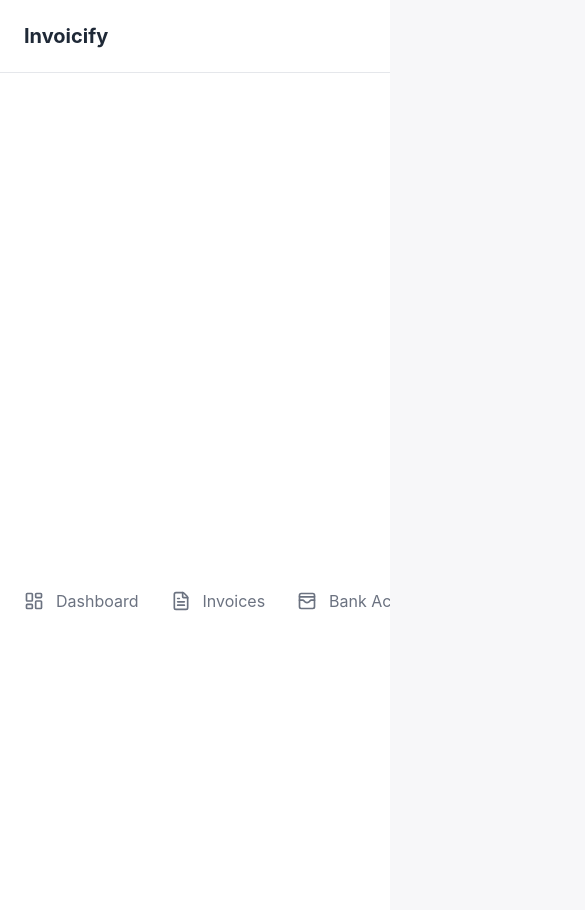
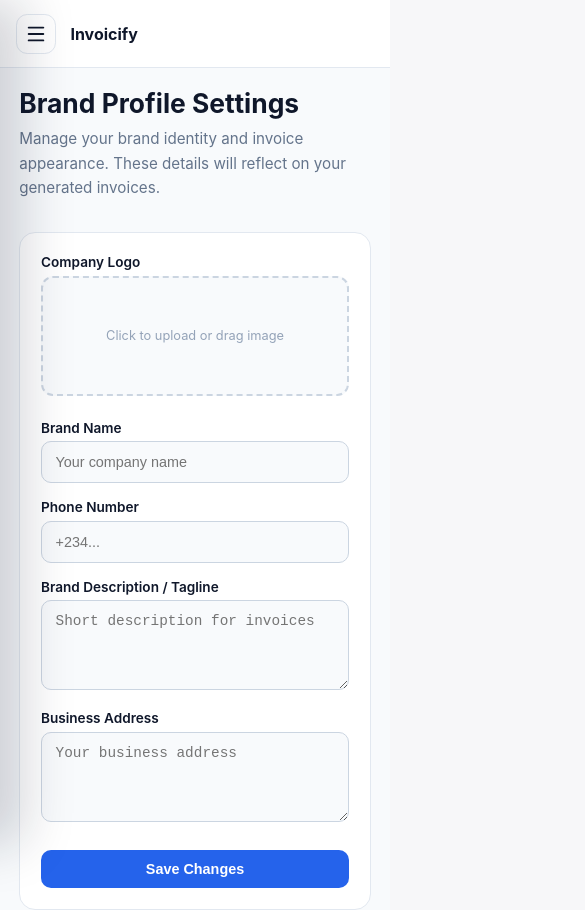
Before and after one commit to Gizzhy/invoicify, a Next.js app: page /profile in a window 390 px wide. Shown: the top 910 px of the page, 585 px wide, since content can reach past the window. Built offline with nearby package versions, Linux system fonts and the light colour scheme; no server answers; the database is empty; sample sign-in values are in the browser's storage.

Commit message:
mobile responsiveness

```diff
--- a/app/bank-accounts/bank.module.scss
+++ b/app/bank-accounts/bank.module.scss
@@ -1,5 +1,5 @@
 .page {
-  padding: 0 2.5rem;
+  padding: 5rem 2.5rem;
   min-height: 100vh;
   background: #f8fafc;
   box-sizing: border-box !important;
--- a/app/globals.scss
+++ b/app/globals.scss
@@ -18,67 +18,3 @@ a {
   color: inherit;
   text-decoration: none;
 }
-
-button, input, select, textarea {
-  font: inherit;
-}
-
-.container {
-  width: min(1100px, 100% - 24px);
-  margin: 0 auto;
-  // padding: 1rem 0;
-}
-
-.card {
-  background: $card;
-  border: 1px solid #e3e8ef;
-  border-radius: 14px;
-  box-shadow: 0 7px 25px rgba(15, 23, 42, 0.05);
-  padding: 1rem;
-}
-
-.label {
-  display: block;
-  margin-bottom: 0.25rem;
-  font-weight: 700;
-  font-size: 0.9rem;
-}
-
-.input,
-.select,
-.textarea {
-  width: 100%;
-  padding: 0.66rem 0.8rem;
-  border: 1px solid #cbd5e1;
-  border-radius: 8px;
-  margin-bottom: 0.8rem;
-}
-
-.button {
-  background: $primary;
-  color: white;
-  border: none;
-  border-radius: 10px;
-  padding: 0.73rem 1.2rem;
-  cursor: pointer;
-  font-weight: 700;
-}
-
-.button.danger {
-  background: #c43434;
-}
-
-.error {
-  color: #c43434;
-  font-size: 0.85rem;
-  margin-bottom: 0.7rem;
-}
-
-.grid {
-  display: grid;
-  gap: 1rem;
-}
-
-@media (min-width: 768px) {
-  .grid-2 { grid-template-columns: repeat(2, minmax(0, 1fr)); }
-}
--- a/app/invoices/create/create.module.scss
+++ b/app/invoices/create/create.module.scss
@@ -1,6 +1,6 @@
 .page {
   min-height: 100vh;
-  padding: 2rem;
+  padding: 1.5rem;
   background: #f8fafc;
 }
 
@@ -139,14 +139,13 @@
 }
 
 .itemsTable {
-  overflow-x: auto;
+  width: 100%;
 }
 
 .tableHead,
 .itemRow {
-  min-width: 760px;
   display: grid;
-  grid-template-columns: 1.8fr 0.45fr 0.75fr 0.85fr 3rem;
+  grid-template-columns: minmax(0, 1.8fr) 0.45fr 0.75fr 0.85fr 3rem;
   gap: 0.8rem;
   align-items: center;
 }
@@ -166,6 +165,7 @@
 
   input {
     width: 100%;
+    min-width: 0;
     height: 3rem;
     border-radius: 0.7rem;
     border: 1px solid #cbd5e1;
@@ -182,113 +182,22 @@
     }
   }
 }
-
-.rowTotal {
-  min-height: 3rem;
-  border-radius: 0.7rem;
-  background: #f1f5f9;
-  display: flex;
-  align-items: center;
-  padding: 0 0.85rem;
-  color: #0f172a;
-  font-size: 0.92rem;
-  font-weight: 800;
-}
-
-.deleteButton {
-  width: 3rem;
-  height: 3rem;
-  display: grid;
-  place-items: center;
-  border: 0;
-  border-radius: 0.7rem;
-  background: #fef2f2;
-  color: #dc2626;
-  cursor: pointer;
-
-  &:disabled {
-    opacity: 0.35;
-    cursor: not-allowed;
-  }
-}
-
-.summary {
-  margin-top: 1.4rem;
-  margin-left: auto;
-  max-width: 22rem;
-  padding: 1rem;
-  border-radius: 0.85rem;
-  background: #f8fafc;
-  border: 1px solid #e2e8f0;
-  display: flex;
-  justify-content: space-between;
-  gap: 1rem;
-
-  span {
-    color: #64748b;
-    font-size: 0.95rem;
-    font-weight: 800;
-  }
-
-  strong {
-    color: #0f172a;
-    font-size: 1.05rem;
-  }
-}
-
-.error {
-  padding: 0.9rem 1rem;
-  border-radius: 0.75rem;
-  background: #fef2f2;
-  color: #b91c1c;
-  font-size: 0.9rem;
-  font-weight: 800;
-}
-
-.actions {
-  display: flex;
-  justify-content: flex-end;
-  gap: 1rem;
-}
-
-.secondaryButton,
-.primaryButton {
-  height: 3.25rem;
-  border-radius: 0.75rem;
-  padding: 0 1.2rem;
-  font-size: 0.92rem;
-  font-weight: 900;
-  cursor: pointer;
-}
-
-.secondaryButton {
-  border: 1px solid #cbd5e1;
-  background: #ffffff;
-  color: #64748b;
-}
-
-.primaryButton {
-  border: 0;
-  background: #1d8cf8;
-  color: #ffffff;
-  display: inline-flex;
-  align-items: center;
-  gap: 0.55rem;
-  box-shadow: 0 1rem 1.7rem rgba(29, 140, 248, 0.2);
-
-  &:disabled {
-    opacity: 0.7;
-    cursor: not-allowed;
-  }
-}
+.rowTotal { min-height: 3rem; border-radius: 0.7rem; background: #f1f5f9; display: flex; align-items: center; padding: 0 0.85rem; color: #0f172a; font-size: 0.92rem; font-weight: 800; }
+.deleteButton { width: 3rem; height: 3rem; display: grid; place-items: center; border: 0; border-radius: 0.7rem; background: #fef2f2; color: #dc2626; cursor: pointer; &:disabled { opacity: 0.35; cursor: not-allowed; } }
+.summary { margin-top: 1.4rem; margin-left: auto; max-width: 22rem; padding: 1rem; border-radius: 0.85rem; background: #f8fafc; border: 1px solid #e2e8f0; display: flex; justify-content: space-between; gap: 1rem; span { color: #64748b; font-size: 0.95rem; font-weight: 800; } strong { color: #0f172a; font-size: 1.05rem; } }
+.error { padding: 0.9rem 1rem; border-radius: 0.75rem; background: #fef2f2; color: #b91c1c; font-size: 0.9rem; font-weight: 800; }
+.actions { display: flex; justify-content: flex-end; gap: 1rem; }
+.secondaryButton, .primaryButton { height: 3.25rem; border-radius: 0.75rem; padding: 0 1.2rem; font-size: 0.92rem; font-weight: 900; cursor: pointer; }
+.secondaryButton { border: 1px solid #cbd5e1; background: #ffffff; color: #64748b; }
+.primaryButton { border: 0; background: #1d8cf8; color: #ffffff; display: inline-flex; align-items: center; gap: 0.55rem; box-shadow: 0 1rem 1.7rem rgba(29, 140, 248, 0.2); &:disabled { opacity: 0.7; cursor: not-allowed; } }
 
 @media (max-width: 760px) {
   .page {
-    padding: 1.25rem;
+    padding: 1rem;
   }
 
   .card {
-    padding: 1.2rem;
+    padding: 1rem;
   }
 
   .cardHeader {
@@ -300,8 +209,48 @@
     grid-template-columns: 1fr;
   }
 
+  .tableHead {
+    display: none;
+  }
+
+  .itemRow {
+    grid-template-columns: 1fr;
+    gap: 0.75rem;
+    padding: 1rem;
+    margin-bottom: 1rem;
+    border: 1px solid #e2e8f0;
+    border-radius: 0.85rem;
+    background: #ffffff;
+  }
+
+  .itemRow input {
+    height: 3.1rem;
+  }
+
+  .itemRow input:nth-child(1)::before {
+    content: "Item";
+  }
+
+  .rowTotal {
+    width: 100%;
+    justify-content: space-between;
+
+    &::before {
+      content: "Total";
+      color: #64748b;
+      font-weight: 800;
+      margin-right: 1rem;
+    }
+  }
+
+  .deleteButton {
+    width: 100%;
+    height: 3rem;
+  }
+
   .summary {
     max-width: 100%;
+    margin-left: 0;
   }
 
   .actions {
--- a/app/invoices/page.module.scss
+++ b/app/invoices/page.module.scss
@@ -1,7 +1,7 @@
 .container {
   max-width: 1200px;
   margin: 0 auto;
-  padding: 0 1rem;
+  padding: 3rem 1rem;
 }
 
 .header {
--- a/components/AppLayout.jsx
+++ b/components/AppLayout.jsx
@@ -2,12 +2,15 @@
 
 import { useAuth } from "../context/AuthContext";
 import { useRouter } from "next/navigation";
-import { useEffect } from "react";
+import { useEffect, useState } from "react";
+import { Menu } from "lucide-react";
 import AppSidebar from "./AppSidebar";
+import styles from "./AppLayout.module.scss";
 
 export default function AppLayout({ children }) {
   const { user, loading } = useAuth();
   const router = useRouter();
+  const [sidebarOpen, setSidebarOpen] = useState(false);
 
   useEffect(() => {
     if (!loading && !user) {
@@ -16,38 +19,38 @@ export default function AppLayout({ children }) {
   }, [user, loading, router]);
 
   if (loading) {
-    return (
-      <div
-        style={{
-          display: "flex",
-          justifyContent: "center",
-          alignItems: "center",
-          height: "100vh",
-        }}
-      >
-        Loading...
-      </div>
-    );
+    return <div className={styles.loading}>Loading...</div>;
   }
 
-  if (!user) {
-    return null; // Will redirect
-  }
+  if (!user) return null;
 
   return (
-    <div style={{ display: "flex" }}>
-      <AppSidebar />
-      <main
-        style={{
-          flex: 1,
-          marginLeft: "250px",
-          padding: "2rem",
-          backgroundColor: "#f9fafb",
-          minHeight: "100vh",
-        }}
-      >
-        {children}
-      </main>
+    <div className={styles.layout}>
+      <AppSidebar isOpen={sidebarOpen} onClose={() => setSidebarOpen(false)} />
+
+      {sidebarOpen && (
+        <button
+          className={styles.overlay}
+          onClick={() => setSidebarOpen(false)}
+          aria-label="Close sidebar"
+        />
+      )}
+
+      <div className={styles.contentArea}>
+        <header className={styles.mobileHeader}>
+          <button
+            className={styles.menuButton}
+            onClick={() => setSidebarOpen(true)}
+            aria-label="Open sidebar"
+          >
+            <Menu size={22} />
+          </button>
+
+          <strong>Invoicify</strong>
+        </header>
+
+        <main className={styles.main}>{children}</main>
+      </div>
     </div>
   );
 }
--- /dev/null
+++ b/components/AppLayout.module.scss
@@ -0,0 +1,73 @@
+.layout {
+  min-height: 100vh;
+  background: #f8fafc;
+}
+
+.contentArea {
+  margin-left: 250px;
+  min-height: 100vh;
+}
+
+.main {
+  min-height: 100vh;
+}
+
+.loading {
+  min-height: 100vh;
+  display: grid;
+  place-items: center;
+  color: #64748b;
+  font-weight: 700;
+}
+
+.mobileHeader {
+  display: none;
+}
+
+.overlay {
+  display: none;
+}
+
+@media (max-width: 768px) {
+  .contentArea {
+    margin-left: 0;
+  }
+
+  .mobileHeader {
+    height: 4.25rem;
+    padding: 0 1rem;
+    display: flex;
+    align-items: center;
+    gap: 0.9rem;
+    background: #ffffff;
+    border-bottom: 1px solid #e2e8f0;
+    position: sticky;
+    top: 0;
+    z-index: 30;
+
+    strong {
+      color: #0f172a;
+      font-size: 1rem;
+    }
+  }
+
+  .menuButton {
+    width: 2.5rem;
+    height: 2.5rem;
+    display: grid;
+    place-items: center;
+    border: 1px solid #e2e8f0;
+    border-radius: 0.7rem;
+    background: #ffffff;
+    color: #0f172a;
+  }
+
+  .overlay {
+    display: block;
+    position: fixed;
+    inset: 0;
+    z-index: 40;
+    border: 0;
+    background: rgba(15, 23, 42, 0.45);
+  }
+}
--- a/components/AppSidebar.jsx
+++ b/components/AppSidebar.jsx
@@ -1,17 +1,15 @@
 "use client";
 
 import Link from "next/link";
-import { usePathname } from "next/navigation";
-import { useAuth } from "../context/AuthContext";
+import { usePathname, useRouter } from "next/navigation";
 import { logout } from "../services/authService";
-import { useRouter } from "next/navigation";
 import {
   LayoutDashboard,
   FileText,
-  Landmark,
   User,
   LogOut,
   WalletCards,
+  X,
 } from "lucide-react";
 import styles from "./AppSidebar.module.scss";
 
@@ -22,45 +20,60 @@ const navItems = [
   { href: "/profile", label: "Profile", icon: User },
 ];
 
-export default function AppSidebar() {
+export default function AppSidebar({ isOpen, onClose }) {
   const pathname = usePathname();
-  const { user } = useAuth();
   const router = useRouter();
 
-  const handleLogout = async () => {
+  async function handleLogout() {
     try {
       await logout();
       router.push("/login");
     } catch (error) {
       console.error("Logout error:", error);
     }
-  };
+  }
 
   return (
-    <div className={styles.sidebar}>
+    <aside className={`${styles.sidebar} ${isOpen ? styles.open : ""}`}>
+      <div className={styles.top}>
         <div className={styles.brand}>
+          <div className={styles.logo}>I</div>
+          <div>
             <h2>Invoicify</h2>
           </div>
+        </div>
+
+        <button className={styles.closeBtn} onClick={onClose}>
+          <X size={20} />
+        </button>
+      </div>
+
       <nav className={styles.nav}>
-        {navItems.map(({ href, label, icon: Icon }) => (
+        {navItems.map(({ href, label, icon: Icon }) => {
+          const active =
+            pathname === href ||
+            (href !== "/dashboard" && pathname.startsWith(href));
+
+          return (
             <Link
               key={href}
               href={href}
-            className={`${styles.navItem} ${
-              pathname === href ? styles.active : ""
-            }`}
+              onClick={onClose}
+              className={`${styles.navItem} ${active ? styles.active : ""}`}
             >
               <Icon size={20} />
               <span>{label}</span>
             </Link>
-        ))}
+          );
+        })}
       </nav>
+
       <div className={styles.logout}>
         <button className={styles.logoutBtn} onClick={handleLogout}>
           <LogOut size={20} />
-          <span>Logout</span>
+          <span>Sign Out</span>
         </button>
       </div>
-    </div>
+    </aside>
   );
 }
--- a/components/AppSidebar.module.scss
+++ b/components/AppSidebar.module.scss
@@ -1,116 +1,133 @@
 .sidebar {
   width: 250px;
   height: 100vh;
-  background: white;
-  border-right: 1px solid #e5e7eb;
+  background: #ffffff;
+  border-right: 1px solid #e2e8f0;
   display: flex;
   flex-direction: column;
   position: fixed;
-  left: 0;
-  top: 0;
-  z-index: 10;
+  inset: 0 auto 0 0;
+  z-index: 50;
+}
+
+.top {
+  padding: 1.3rem 1rem;
+  display: flex;
+  justify-content: space-between;
+  align-items: center;
 }
 
 .brand {
-  padding: 1.5rem;
-  border-bottom: 1px solid #e5e7eb;
+  display: flex;
+  align-items: center;
+  gap: 0.85rem;
+}
+
+.logo {
+  width: 2.5rem;
+  height: 2.5rem;
+  border-radius: 0.8rem;
+  display: grid;
+  place-items: center;
+  background: #e8f3ff;
+  color: #1d8cf8;
+  font-weight: 900;
 }
 
 .brand h2 {
   margin: 0;
-  font-size: 1.25rem;
-  font-weight: bold;
-  color: #1f2937;
+  color: #0f172a;
+  font-size: 1rem;
+  font-weight: 900;
 }
 
 .brand p {
-  margin: 0.25rem 0 0 0;
-  font-size: 0.875rem;
-  color: #6b7280;
+  margin: 0.15rem 0 0;
+  color: #94a3b8;
+  font-size: 0.8rem;
+  font-weight: 700;
+}
+
+.closeBtn {
+  display: none;
 }
 
 .nav {
   flex: 1;
-  padding: 1rem 0;
+  padding: 1rem 0.75rem;
 }
 
 .navItem {
+  min-height: 3rem;
   display: flex;
   align-items: center;
-  gap: 0.75rem;
-  padding: 0.75rem 1.5rem;
-  color: #6b7280;
+  gap: 0.8rem;
+  padding: 0 0.95rem;
+  margin-bottom: 0.35rem;
+  border-radius: 0.85rem;
+  color: #64748b;
   text-decoration: none;
-  border-radius: 0.375rem;
-  margin: 0 0.5rem;
-  transition: background-color 0.2s, color 0.2s;
+  font-size: 0.92rem;
+  font-weight: 800;
+  transition: 0.2s ease;
+
+  &:hover {
+    background: #f8fafc;
+    color: #0f172a;
+  }
 }
 
-.navItem:hover {
-  background-color: #f3f4f6;
-  color: #374151;
-}
-
-.navItem.active {
-  background-color: #dbeafe;
-  color: #2563eb;
-}
-
-.navItem.active svg {
-  color: #2563eb;
+.active {
+  background: #e8f3ff;
+  color: #1d8cf8;
 }
 
 .logout {
   padding: 1rem;
-  border-top: 1px solid #e5e7eb;
+  border-top: 1px solid #e2e8f0;
 }
 
 .logoutBtn {
+  width: 100%;
+  min-height: 3rem;
+  border: 0;
+  border-radius: 0.85rem;
+  background: transparent;
+  color: #64748b;
   display: flex;
   align-items: center;
-  gap: 0.75rem;
-  width: 100%;
-  padding: 0.75rem;
-  background: none;
-  border: none;
-  color: #6b7280;
+  gap: 0.8rem;
+  padding: 0 0.95rem;
+  font-size: 0.92rem;
+  font-weight: 800;
   cursor: pointer;
-  border-radius: 0.375rem;
-  transition: background-color 0.2s, color 0.2s;
+
+  &:hover {
+    background: #fef2f2;
+    color: #dc2626;
+  }
 }
 
-.logoutBtn:hover {
-  background-color: #fee2e2;
-  color: #dc2626;
-}
-
-.logoutBtn svg {
-  color: inherit;
-}
-
-/* Mobile responsiveness */
 @media (max-width: 768px) {
   .sidebar {
-    width: 100%;
-    height: auto;
-    position: static;
-    border-right: none;
-    border-bottom: 1px solid #e5e7eb;
+    transform: translateX(-100%);
+    transition: transform 0.25s ease;
+    box-shadow: 1.5rem 0 3rem rgba(15, 23, 42, 0.18);
   }
 
-  .nav {
-    display: flex;
-    overflow-x: auto;
-    padding: 0.5rem;
+  .open {
+    transform: translateX(0);
   }
 
-  .navItem {
-    flex-shrink: 0;
-    margin: 0;
-    padding: 0.5rem 1rem;
-  }
-
-  .logout {
-    display: none; /* Hide logout on mobile, or adjust as needed */
+  .closeBtn {
+    width: 2.2rem;
+    height: 2.2rem;
+    display: grid;
+    place-items: center;
+    border: 0;
+    border-radius: 0.65rem;
+    background: #f8fafc;
+    color: #64748b;
+    cursor: pointer;
   }
 }
```
Also changed, not shown: app/invoices/[id]/id.module.scss (+96 -4 lines), app/invoices/create/page.jsx (+5 -5 lines). Lines whose indentation alone changed are shown as unchanged.
